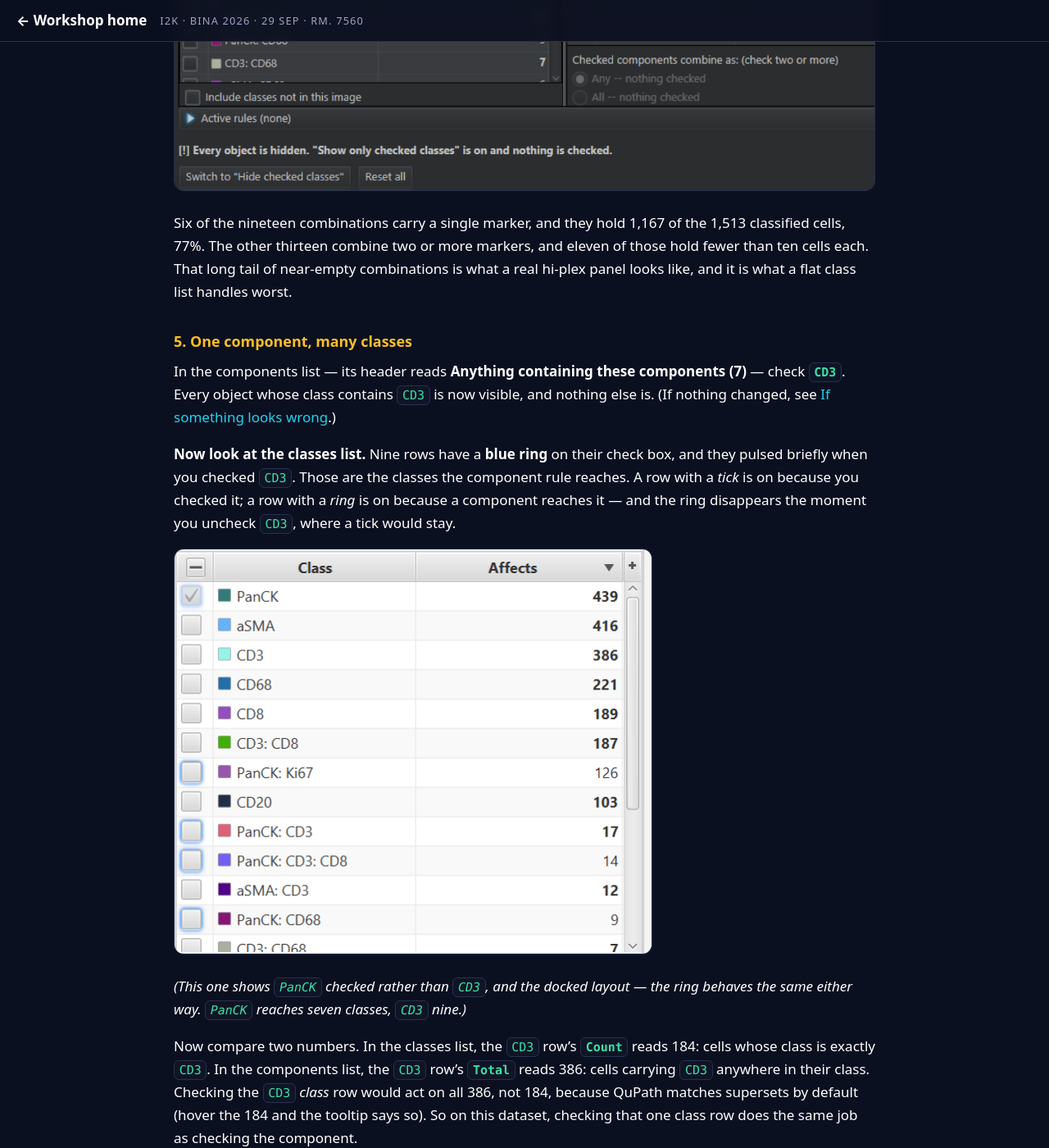
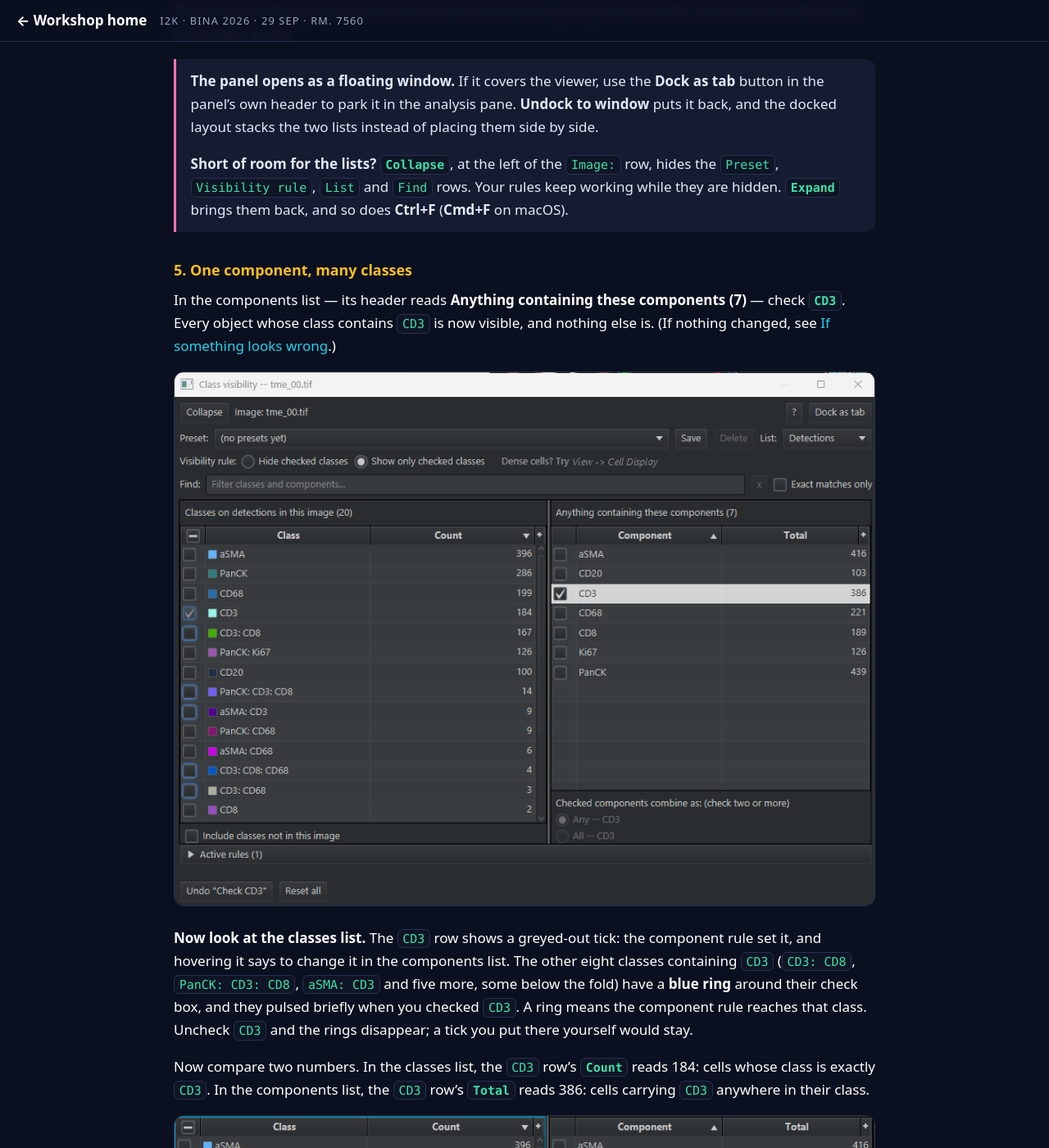
Before and after one commit to MichaelSNelson/BINA-I2K-2026-QuPath-Extensions, a Jekyll site: the page built from docs/14-class-visibility.md, in a window 1280 px wide and 1400 px high, scrolled down 4895 px. Shown: the whole window at 82% size. Built offline with Jekyll 4.4.1, drawn with Linux system fonts in a browser that asks for light colours; some of the changed text lies outside the part shown.

Commit message:
Guide 14: three 0.3.3 screenshots replace the old-layout shots
Panel with nothing checked (Visibility rule boxed), panel with CD3
checked, and a Count-vs-Total close-up. The tick-versus-ring text now
matches what the panel draws: the exact-name class row gets a greyed
tick set by the component rule, the other reached classes get rings.

Claude-Session: https://claude.ai/code/session_01KwiACUr5MacuDvqp74c96o

```diff
--- a/docs/14-class-visibility.md
+++ b/docs/14-class-visibility.md
@@ -180,6 +180,18 @@ menu.
 classes list is haloed in blue: clicking it checks **every** class, which puts every object back
 on screen. Leave it alone for now — step 5 starts from the empty state.
 
+**What you should see.** On `tme_00`, 1,530 cells become **20 classes**: nineteen marker
+combinations plus `Unclassified`, which holds the 17 cells positive for nothing. QuPath treats
+Unclassified as a class, so the panel counts it as one. The `Visibility rule` row is boxed in red
+here:
+
+<img src="../images/class-visibility/panel-nothing-checked.png" alt="The Class visibility floating window on tme_00 with nothing checked. The Visibility rule row, with Hide checked classes and Show only checked classes options and the second one selected, is outlined in red. The classes list header reads Classes on detections in this image (20) and lists aSMA 396, PanCK 286, CD68 199, CD3 184, CD3 colon CD8 167, PanCK colon Ki67 126, CD20 100 and rarer combinations in a Count column. The components list header reads Anything containing these components (7) with a Total column: aSMA 416, CD20 103, CD3 386, CD68 221, CD8 189, Ki67 126, PanCK 439. Active rules reads none, and the status strip reads: Every object is hidden. Show only checked classes is on and nothing is checked" width="900">
+
+Six of the nineteen combinations carry a single marker, and they hold 1,167 of the 1,513
+classified cells, 77%. The other thirteen combine two or more markers, and eleven of those hold
+fewer than ten cells each. That long tail of near-empty combinations is what a real hi-plex panel
+looks like, and it is what a flat class list handles worst.
+
 > **The panel opens as a floating window.** If it covers the viewer, use the **Dock as tab**
 > button in the panel's own header to park it in the analysis pane. **Undock to window** puts
 > it back, and the docked layout stacks the two lists instead of placing them side by side.
@@ -188,38 +200,30 @@ on screen. Leave it alone for now — step 5 starts from the empty state.
 > `Preset`, `Visibility rule`, `List` and `Find` rows. Your rules keep working while they are
 > hidden. **`Expand`** brings them back, and so does **Ctrl+F** (**Cmd+F** on macOS).
 
-**What you should see.** On `tme_00`, 1,530 cells become **20 classes**: nineteen marker
-combinations plus `Unclassified`, which holds the 17 cells positive for nothing. QuPath treats
-Unclassified as a class, so the panel counts it as one:
-
-<img src="../images/class-visibility/after-the-script.png" alt="The Class visibility panel on tme_00 after running the script. The classes list header reads Classes on detections in this image (20) and lists PanCK, aSMA, CD3, CD68, CD8, CD3 colon CD8, PanCK colon Ki67, CD20 and rarer combinations with an Affects column reading 439, 416, 386, 221, 189, 187, 126 and 103. The components list header reads Anything containing these components (7) with counts for aSMA, CD20, CD3, CD68, CD8, Ki67 and PanCK. The status strip warns that every object is hidden because Show only checked classes is on with nothing checked" width="900">
-
-Six of the nineteen combinations carry a single marker, and they hold 1,167 of the 1,513
-classified cells, 77%. The other thirteen combine two or more markers, and eleven of those hold
-fewer than ten cells each. That long tail of near-empty combinations is what a real hi-plex panel
-looks like, and it is what a flat class list handles worst.
-
 ### 5. One component, many classes
 
 In the components list — its header reads **Anything containing these components (7)** — check
 **`CD3`**. Every object whose class contains `CD3` is now visible, and nothing else is. (If
 nothing changed, see [If something looks wrong](#if-something-looks-wrong).)
 
-**Now look at the classes list.** Nine rows have a **blue ring** on their check box, and they
-pulsed briefly when you checked `CD3`. Those are the classes the component rule reaches. A row
-with a *tick* is on because you checked it; a row with a *ring* is on because a component reaches
-it — and the ring disappears the moment you uncheck `CD3`, where a tick would stay.
+<img src="../images/class-visibility/panel-cd3-checked.png" alt="The same window with CD3 checked in the components list. In the classes list the CD3 row shows a greyed-out tick, and the rows CD3 colon CD8, PanCK colon CD3 colon CD8, aSMA colon CD3, CD3 colon CD8 colon CD68 and CD3 colon CD68 have a blue ring around their check box; rows such as aSMA, PanCK, CD68 and PanCK colon Ki67 have plain empty boxes. Below the components list the two options read Any CD3 and All CD3, greyed out. Active rules reads 1, and the buttons at the bottom read Undo Check CD3 and Reset all" width="900">
 
-<img src="../images/class-visibility/classes-ringed-by-component.png" alt="The classes list with PanCK checked in the components list. The PanCK row carries a grey tick; the rows PanCK colon Ki67, PanCK colon CD3, PanCK colon CD3 colon CD8 and PanCK colon CD68 carry an empty check box outlined with a blue ring; rows that do not contain PanCK, such as aSMA, CD3, CD68 and CD3 colon CD8, have plain empty boxes. The Affects column reads 439, 416, 386, 221, 189, 187, 126, 103, 17, 14, 12 and 9 down the rows, in bold on every row where it exceeds that class's own count" width="584">
-
-*(This one shows `PanCK` checked rather than `CD3`, and the docked layout — the ring behaves the
-same either way. `PanCK` reaches seven classes, `CD3` nine.)*
+**Now look at the classes list.** The `CD3` row shows a greyed-out tick: the component rule set
+it, and hovering it says to change it in the components list. The other eight classes containing
+`CD3` (`CD3: CD8`, `PanCK: CD3: CD8`, `aSMA: CD3` and five more, some below the fold) have a
+**blue ring** around their check box, and they pulsed briefly when you checked `CD3`. A ring means
+the component rule reaches that class. Uncheck `CD3` and the rings disappear; a tick you put there
+yourself would stay.
 
 Now compare two numbers. In the classes list, the `CD3` row's **`Count`** reads 184: cells whose
 class is exactly `CD3`. In the components list, the `CD3` row's **`Total`** reads 386: cells
-carrying `CD3` anywhere in their class. Checking the `CD3` *class* row would act on all 386, not
-184, because QuPath matches supersets by default (hover the 184 and the tooltip says so). So on
-this dataset, checking that one class row does the same job as checking the component.
+carrying `CD3` anywhere in their class.
+
+<img src="../images/class-visibility/count-vs-total.png" alt="A close-up of the tops of both lists. Left, the classes list: aSMA 396, PanCK 286, CD68 199, CD3 184 with a greyed tick and the row highlighted, CD3 colon CD8 167. Right, the components list: aSMA 416, CD20 103, CD3 386 checked and highlighted, CD68 221, CD8 189" width="900">
+
+Checking the `CD3` *class* row would act on all 386, not 184, because QuPath matches supersets by
+default (hover the 184 and the tooltip says so). So on this dataset, checking that one class row
+does the same job as checking the component.
 
 > **That is worth seeing rather than glossing.** On a *real* panel there is usually no plain
 > `CD3` class to check, and then the component row is the only way to say it. Here there is one,
```
Also changed, not shown: images/class-visibility/after-the-script.png (deleted), images/class-visibility/classes-ringed-by-component.png (deleted), images/class-visibility/count-vs-total.png (added), images/class-visibility/panel-cd3-checked.png (added), images/class-visibility/panel-nothing-checked.png (added), images/class-visibility/panel-over-viewer.png (deleted).
